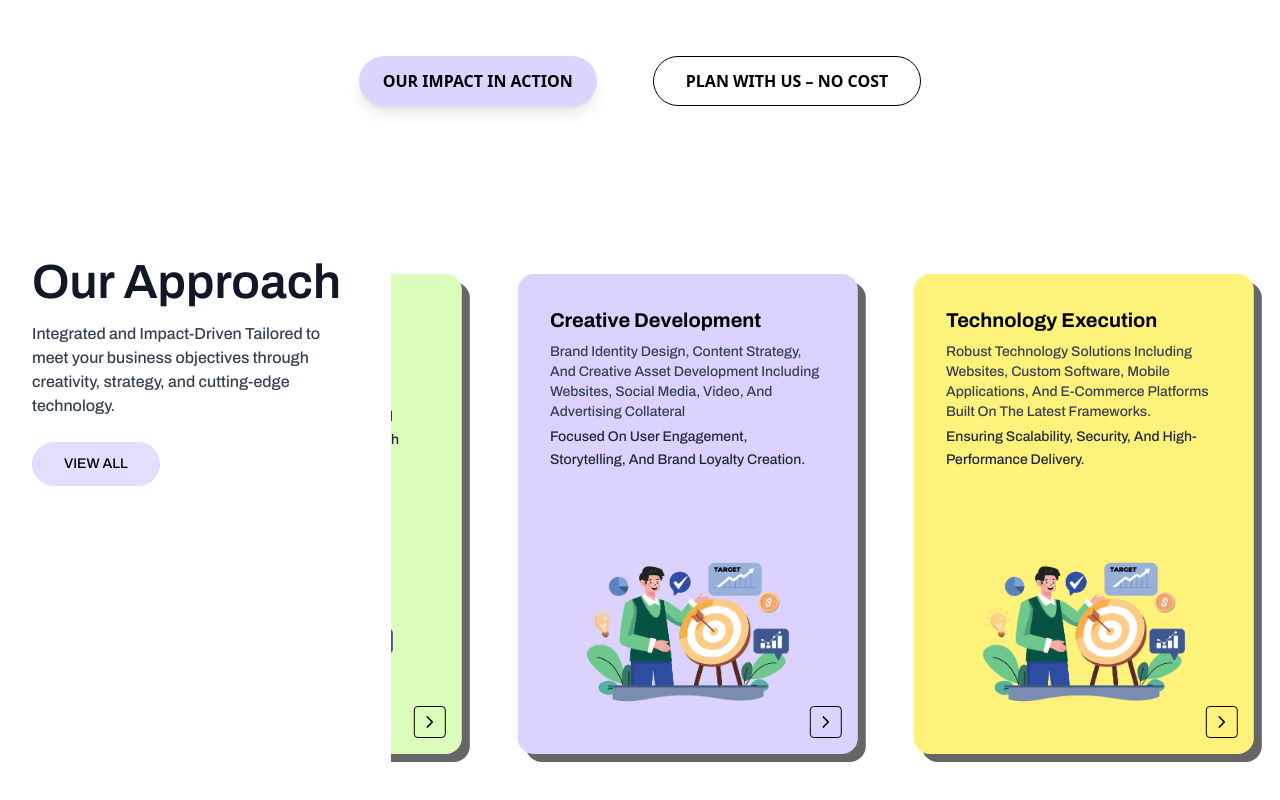
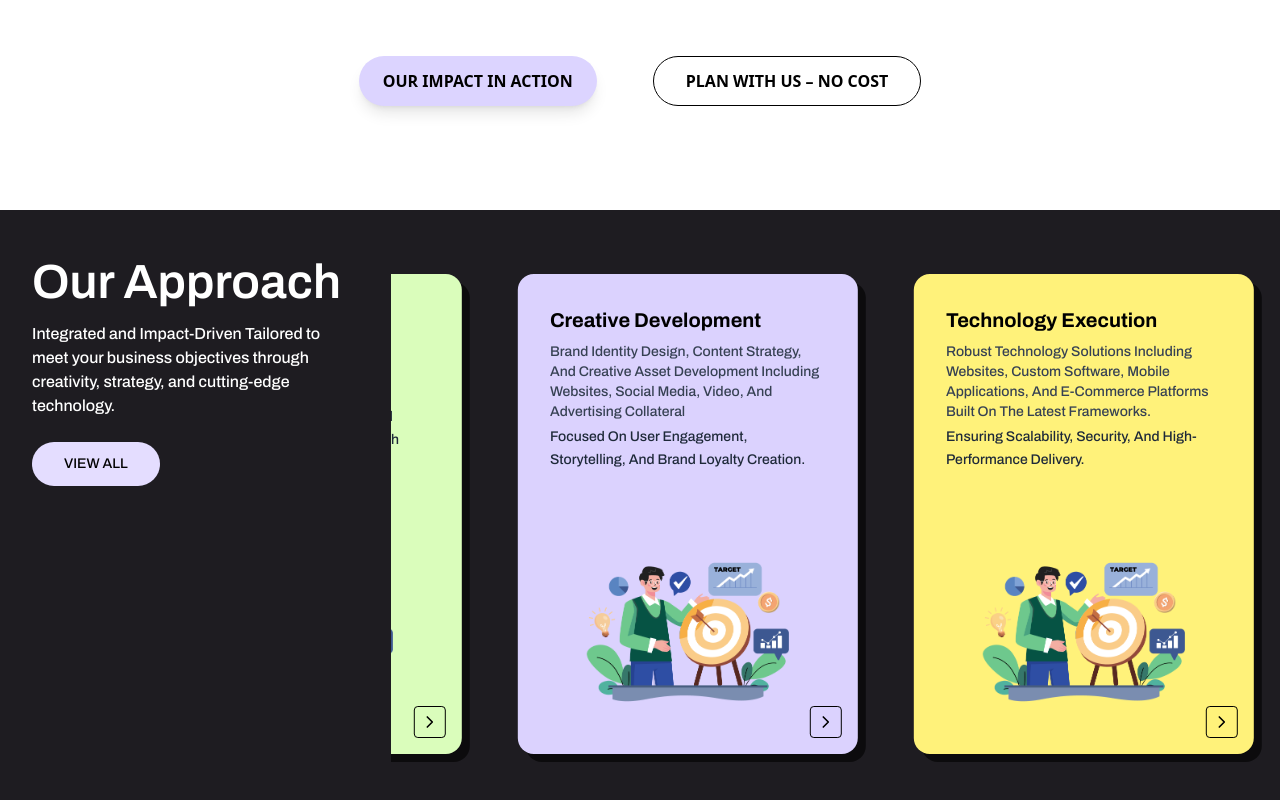
Before and after one commit to Suryansh9331/Official_OzMP_web, a React (Vite) app: page / in a window 1280 px wide. Shown: the part 6392-7192 px from the top of the page. Built offline with nearby package versions, Linux system fonts and the light colour scheme; a web font is replaced by a local one.

Commit message:
Cards Marquee v3

```diff
--- a/src/Pages/Home/OurApproach.jsx
+++ b/src/Pages/Home/OurApproach.jsx
@@ -161,7 +161,7 @@ const OurApproach = () => {
   const loopedCards = [...cardData, ...cardData]; // Duplicate for seamless scroll
 
   return (
-    <section className="w-full bg-white   font-[Archivo] relative">
+    <section className="w-full bg-[#1E1C21]   font-[Archivo] relative">
       {/* Inline Keyframes */}
       <style>
         {`
@@ -179,12 +179,12 @@ const OurApproach = () => {
       <div className="w-full  flex flex-col lg:flex-row items-start  justify-between gap-8 lg:py-12">
         {/* Left Side */}
         <div className="w-full lg:w-[30%] md:w-full md:text-center lg:text-left text-center  lg:pl-8 md:px-4 px-2">
-          <h2 className="text-3xl md:text-5xl font-semibold mb-4 text-gray-900">Our Approach</h2>
-          <p className="text-base text-gray-700 mb-6">
+          <h2 className="text-3xl md:text-5xl font-semibold mb-4 text-[white]">Our Approach</h2>
+          <p className="text- text-[white] mb-6">
             Integrated and Impact-Driven Tailored to meet your business objectives through creativity,
             strategy, and cutting-edge technology.
           </p>
-          <button className="bg-[#E4DDFF] px-8 py-3 rounded-full font-normal text-sm hover:shadow-[4px_4px_0px_#000] transition">
+          <button className="bg-[#E4DDFF] px-8 py-3 rounded-full font-normal text-sm hover:shadow-[4px_4px_0px_#000] hover:cursor-po transition">
             VIEW ALL
           </button>
         </div>
```
